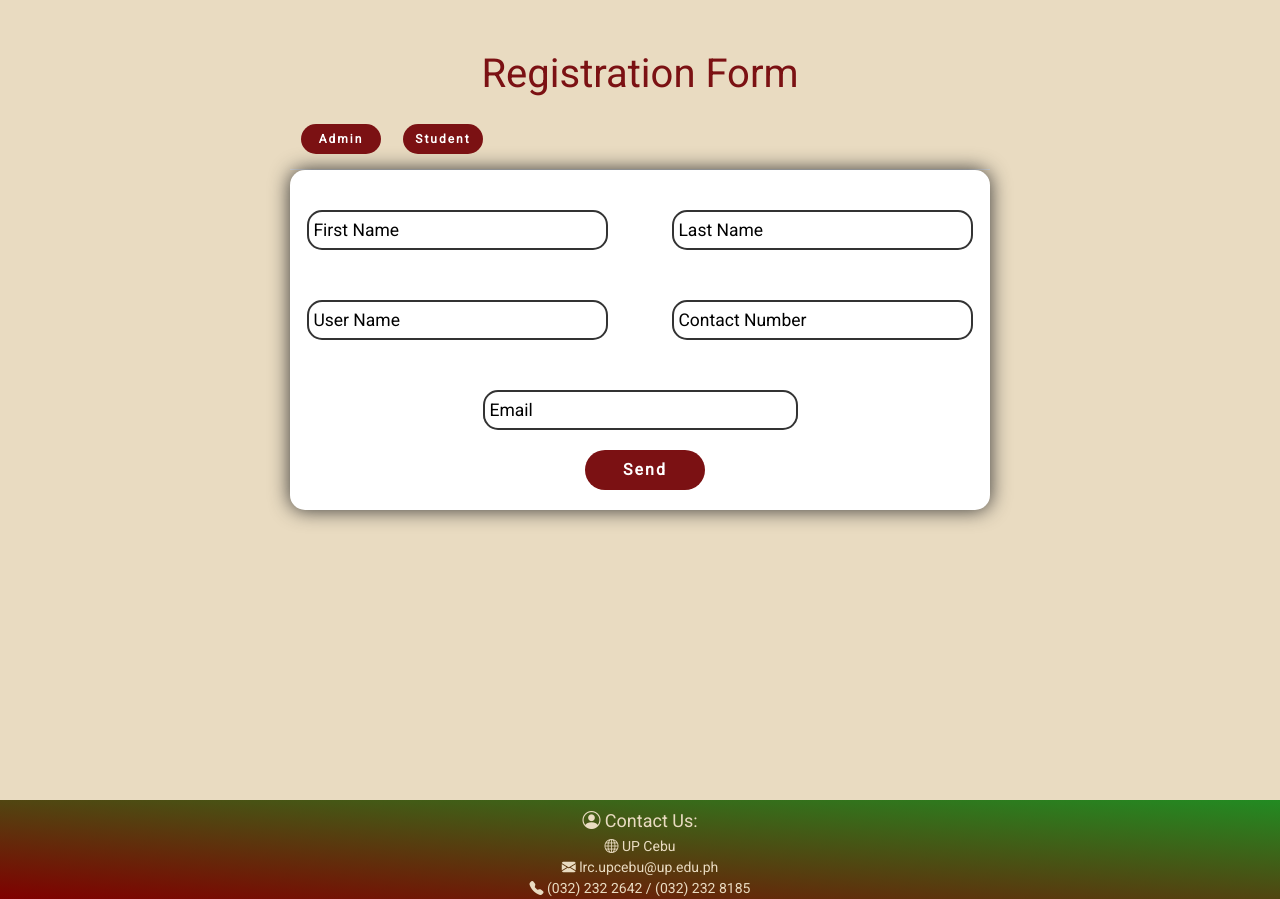
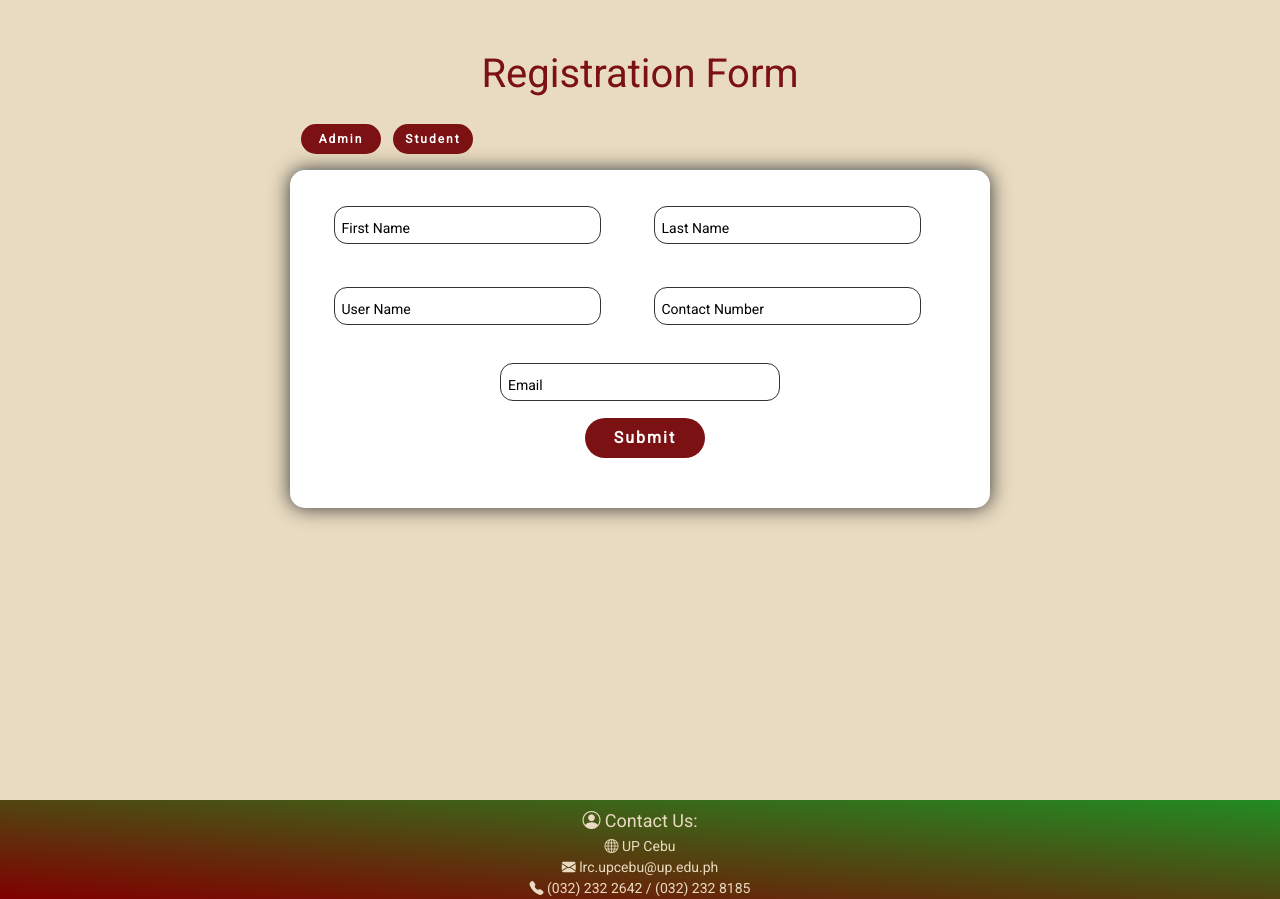
Before and after one commit to CMSC-129C-Projects/UP-HIGH-SET, a CodeIgniter 4 app: the page made by app/Views/accountRegistration.php in a window 1280 px wide. Shown: the part 90-989 px from the top of the page. Run offline with PHP 8.4 and a stand-in for CodeIgniter, Linux system fonts and the light colour scheme; the template is opened without the code that fills it, so the values that code supplies are empty; some libraries are stand-ins or nearby versions.

Commit message:
refactor css codes for registration forms

```diff
--- a/app/Views/accountRegistration.php
+++ b/app/Views/accountRegistration.php
@@ -9,21 +9,21 @@
     <div class="row justify-content-center">
       <ul class="nav nav-tabs">
         <li class="nav-item">
-          <a href="#Admin" class="nav-link active"  id="admin" data-toggle="tab" id="btn-admin"><input type="button" value="Admin"></a>
+          <a href="#Admin" class="nav-link active" data-toggle="tab" id="btn-admin"><input type="button" value="Admin"></a>
         </li>
         <li class="nav-item">
-          <a href="#Student" class="nav-link" id="student" data-toggle="tab" id="btn-student"><input type="button" value="Student"></a>
+          <a href="#Student" class="nav-link" data-toggle="tab" id="btn-student"><input type="button" value="Student"></a>
         </li>
       </ul>
     </div>
     <div class="tab-content">
       <div class="tab-pane fade show active" id="Admin">
-        <div class="row justify-content-center">
-          <form action="add/admin" method="post">
+        <div class="row justify-content-center ">
+          <form action="add/admin" method="post" class="add">
             <div class="row">
-              <div class="col-md-6">
+              <div class="col-md-6 half">
                 <div class="form-group">
-                  <div class="inputBox">
+                  <div class="inputBox fname">
                     <input type="text" name="adminFirstName" required>
                     <br>
                     <span class="text-danger"><?=displaySingleError($validation, 'adminFirstName');?></span>
@@ -31,9 +31,9 @@
                   </div>
                 </div>
               </div>
-              <div class="col-md-6">
+              <div class="col-md-6 half">
                 <div class="form-group">
-                  <div class="inputBox">
+                  <div class="inputBox lname">
                     <input type="text" name="adminLastName" required>
                     <br>
                     <span class="text-danger"><?=displaySingleError($validation, 'adminLastName');?></span>
@@ -43,9 +43,9 @@
               </div>
             </div>
             <div class="row">
-              <div class="col-md-6">
+              <div class="col-md-6 half">
                 <div class="form-group">
-                  <div class="inputBox">
+                  <div class="inputBox uname">
                     <input type="text" name="adminUserName" required>
                     <br>
                     <span class="text-danger"><?=displaySingleError($validation, 'adminUserName');?></span>
@@ -53,9 +53,9 @@
                   </div>
                 </div>
               </div>
-              <div class="col-md-6">
+              <div class="col-md-6 half">
                 <div class="form-group">
-                  <div class="inputBox">
+                  <div class="inputBox contactnum">
                     <input type="text" name="adminContactNum" required>
                     <br>
                     <span class="text-danger"><?=displaySingleError($validation, 'adminContactNum');?></span>
@@ -64,7 +64,7 @@
                 </div>
               </div>
             </div>
-            <div class="row-md-4">
+            <div class="row-md-4 email">
               <div class="mailBox">
                 <div class="inputBox">
                   <input type="email" name="adminEmail" required>
@@ -74,15 +74,15 @@
                 </div>
               </div>
             </div>
-            <input type="submit" value="send">
+            <input type="submit" value="submit">
           </form>
         </div>
       </div>
       <div class="tab-pane fade" id="Student">
         <div class="row justify-content-center">
-          <form action="add/student" method="post">
+          <form action="add/student" method="post" class="add">
             <div class="row">
-              <div class="col-md-6">
+              <div class="col-md-6 half">
                 <div class="form-group">
                   <div class="inputBox">
                       <input type="text" name="studFirstName" value="<?=set_value('studFirstName');?>" required>
@@ -92,7 +92,7 @@
                   </div>
                 </div>
               </div>
-              <div class="col-md-6">
+              <div class="col-md-6 half">
                 <div class="form-group">
                   <div class="inputBox">
                       <input type="text" name= "studLastName" value="<?=set_value('studLastName');?>" required>
@@ -104,7 +104,7 @@
               </div>
             </div>
             <div class="row">
-              <div class="col-md-6">
+              <div class="col-md-6 half">
                 <div class="form-group">
                   <div class="inputBox">
                       <input type="text" name="studNum" value="<?=set_value('studNum');?>" required>
@@ -114,7 +114,7 @@
                   </div>
                 </div>
               </div>
-              <div class="col-md-6">
+              <div class="col-md-6 half">
                 <div class="form-group">
                   <div class="inputBox">
                       <input type="text" name="studUserName" value="<?=set_value('studUserName');?>" required>
@@ -126,7 +126,7 @@
               </div>
             </div>
             <div class="row">
-              <div class="col-md-6">
+              <div class="col-md-6 half">
                 <div class="form-group">
                   <div class="inputBox">
                     <input type="text" name="gradeLevel" value="<?=set_value('gradeLevel');?>" required>
@@ -136,7 +136,7 @@
                   </div>
                 </div>
               </div>
-              <div class="col-md-6">
+              <div class="col-md-6 half">
                 <div class="form-group">
                   <div class="inputBox">
                     <input type="text" name="studContactNum" value="<?=set_value('studContactNum');?>" required>
@@ -157,7 +157,7 @@
                 </div>
               </div>
             </div>
-            <input type="submit" value="send">
+            <input type="submit" value="submit">
           </form>
         </div>
       </div>
--- a/public/css/custom/styles.css
+++ b/public/css/custom/styles.css
@@ -126,9 +126,9 @@ body {
   text-align: center;
 }
 
-#register form .inputBox input, #register form .inputBox textarea {
+/* #register form .inputBox input, #register form .inputBox textarea {
   outline: none;
-  border: .2rem solid #333;
+  border: .15rem solid #333;
   border-radius: 1.5rem;
   margin: 2rem 0;
   padding: 0 1rem;
@@ -136,6 +136,19 @@ body {
   height: 4rem;
   width: 90%;
   font-size: 2rem;
+} */
+
+/* adjust layout and spacing */
+#register form .inputBox input, #register form .inputBox textarea {
+    outline: none;
+    border: .15rem solid #333;
+    border-radius: 1.3rem;
+    margin: 1.65rem 0;
+    padding: 0 1rem;
+    background: none;
+    height: 3.80rem;
+    width: 85%;
+    font-size: 2rem;
 }
 
 #register form .inputBox input:focus ~ h3,
@@ -148,9 +161,10 @@ body {
 }
 
 #register form .inputBox h3 {
+  font-size: 1.4rem;
   position: absolute;
   top: 3rem;
-  left: 7%;
+  left: 10%;
 }
 
 #register form input[type="submit"] {
@@ -223,7 +237,29 @@ body {
 }
 
 /* Additional css for layout */
-.nav-tabs .nav-link.active#admin, .nav-tabs .nav-link.active#student {
+.nav-tabs .nav-link.active#btn-admin, .nav-tabs .nav-link.active#btn-student {
     background-color: transparent !important;
     border-color: transparent !important;
 }
+
+.nav-tabs .nav-link#btn-admin,
+.nav-tabs .nav-link#btn-student {
+    margin-right: -10px;
+}
+
+.nav-tabs .nav-link:focus, .nav-tabs .nav-link#btn-admin:hover,
+.nav-tabs .nav-link:focus, .nav-tabs .nav-link#btn-student:hover {
+    border-color: transparent;
+}
+
+.col-md-6.half {
+    margin-right: -25px;
+}
+
+form.add {
+  padding: 70px 20px 30px;
+}
+
+.row-md-4.email {
+    margin-top: -5px;
+}
```
